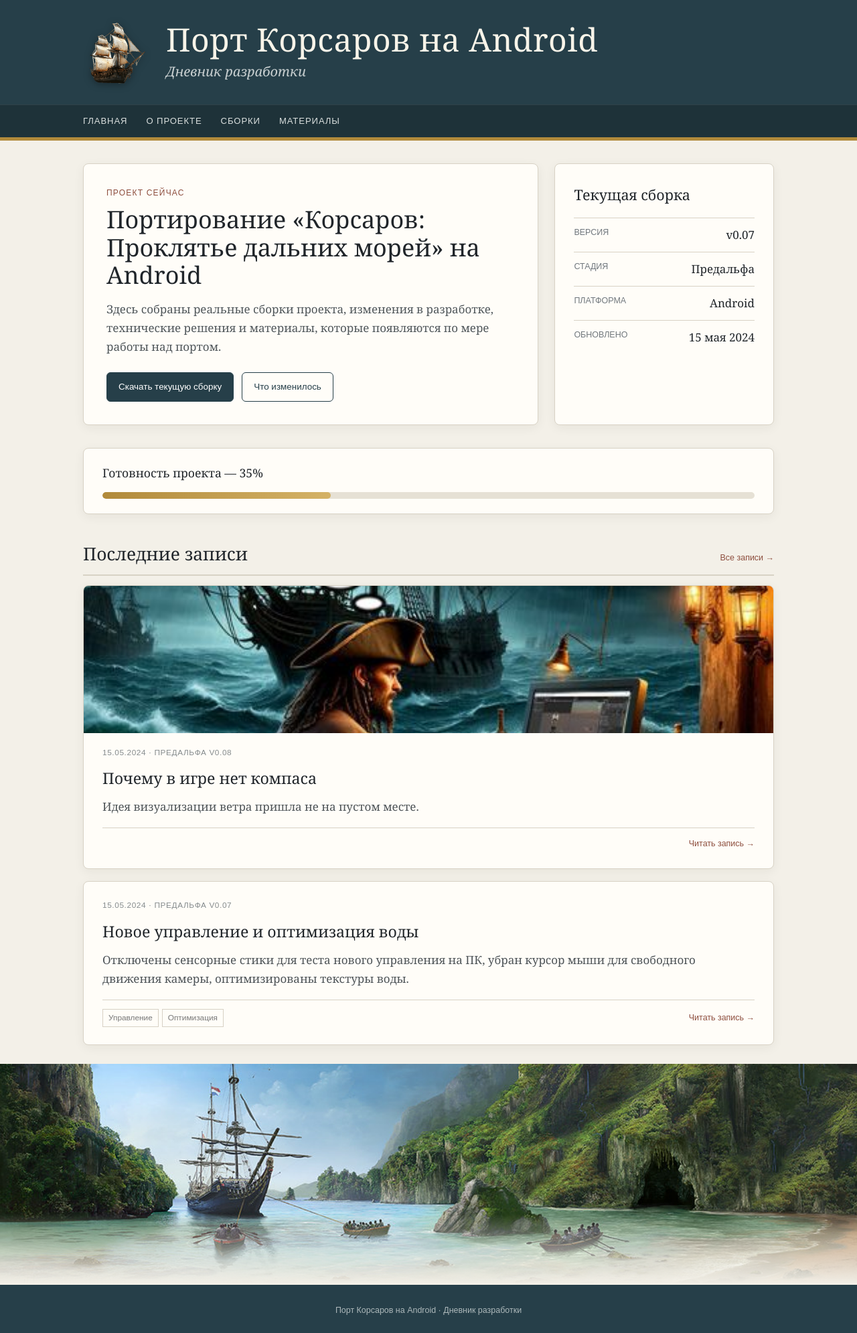
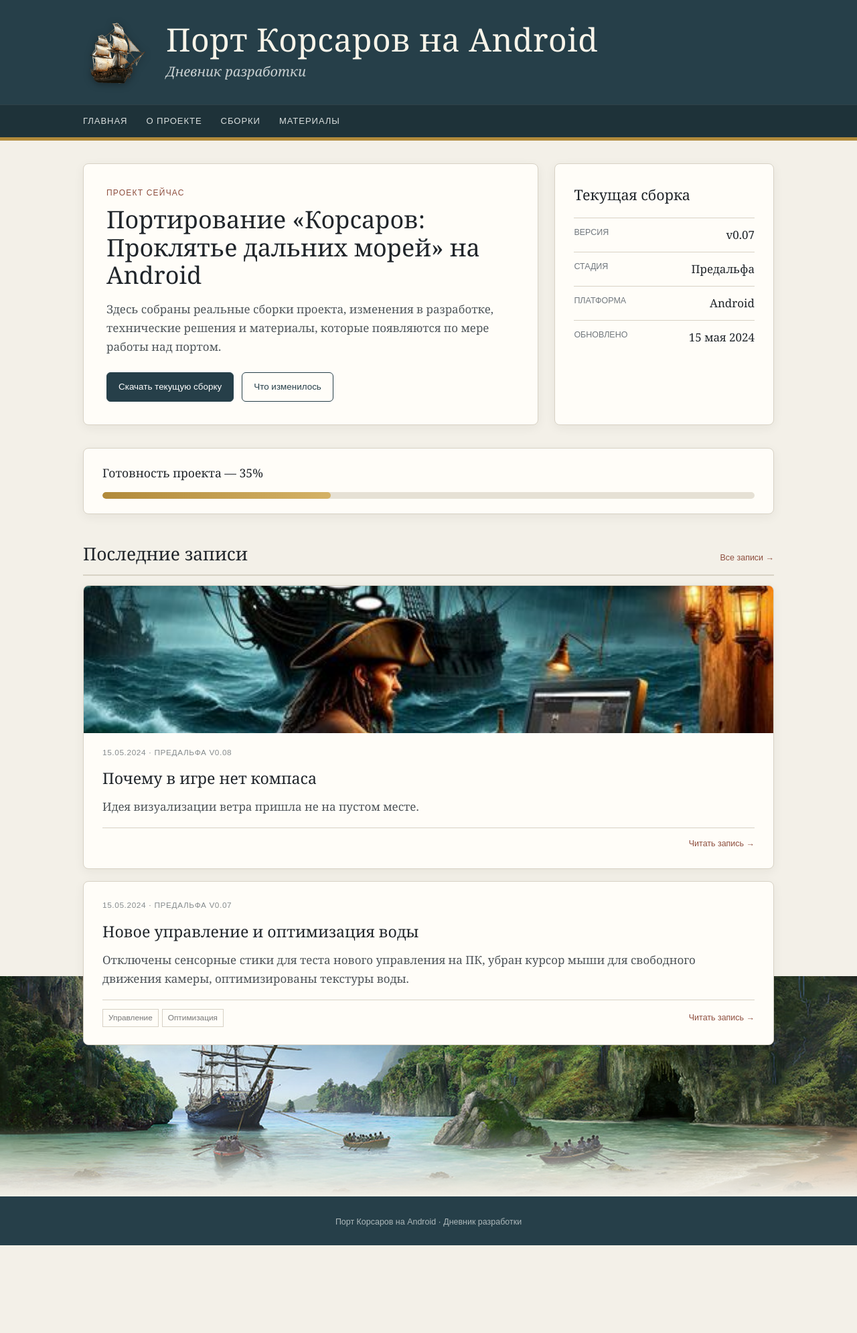
Before and after one commit to tislic/SeaDogsPort, a Jekyll site: the page built from index.html, in a window 1280 px wide. Shown: the whole page at 67% size. Built offline with Jekyll 4.4.1, drawn with Linux system fonts in a browser that asks for light colours; after the commit the page ends 1860 px from its top, so only the background shows below that.

Commit message:
Настроить перекрытие последней статьи пейзажем в футере

```diff
--- a/assets/style.css
+++ b/assets/style.css
@@ -114,12 +114,13 @@ a{color:inherit}
 .tags span{display:inline-block;border:1px solid #d7d1c5;padding:3px 8px;margin-right:5px}
 .read{font-family:Arial,sans-serif;font-size:.78rem;color:var(--rust);text-decoration:none;white-space:nowrap}
 
-/* ═══ ФУТЕР: ПЕЙЗАЖ НАД ТЁМНОЙ ПОЛОСОЙ ═══ */
+/* ═══ ФУТЕР: ПОСЛЕДНЯЯ СТАТЬЯ ЗАХОДИТ НА ПЕЙЗАЖ ═══ */
 .footer{
   --footer-art-height:clamp(160px,25.735vw,490px);
   --footer-gap:28px;
   position:relative;
-  margin-top:calc(var(--footer-art-height) + var(--footer-gap));
+  z-index:1;
+  margin-top:calc(var(--footer-art-height) * .6 + var(--footer-gap));
   padding:28px 24px 24px;
   background:var(--sea);
   color:#aeb9bb;
@@ -128,7 +129,7 @@ a{color:inherit}
   font-size:.78rem;
 }
 
-/* Пейзаж занимает место над футером, но не создаёт пустого отступа */
+/* Пейзаж уходит вверх под последнюю статью примерно на 40% своей высоты */
 .footer::before{
   content:"";
   position:absolute;
@@ -145,8 +146,13 @@ a{color:inherit}
   background-size:100% auto,100% auto;
   pointer-events:none;
 }
-.footer{isolation:isolate}
 .footer > *{position:relative;z-index:1}
+
+/* Последняя статья лежит поверх пейзажа */
+.posts .post:last-child{
+  position:relative;
+  z-index:2;
+}
 
 /* ═══ ПРЕВЬЮ-КАРТИНКА В ЛЕНТЕ ═══ */
 .post-cover {
@@ -223,7 +229,7 @@ a{color:inherit}
   .footer{
     --footer-art-height:160px;
     --footer-gap:22px;
-    margin-top:calc(var(--footer-art-height) + var(--footer-gap));
+    margin-top:calc(var(--footer-art-height) * .6 + var(--footer-gap));
     padding:22px 15px 20px;
   }
   .footer::before{
```
